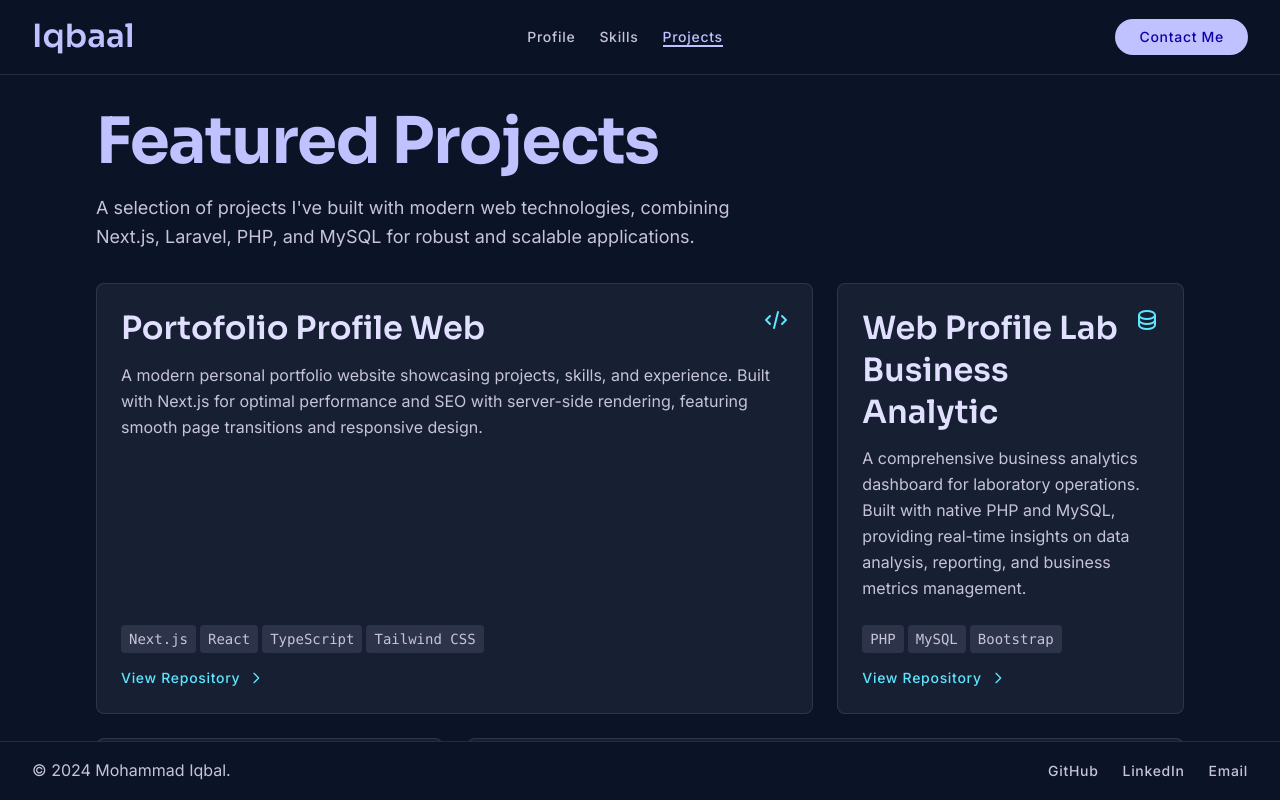
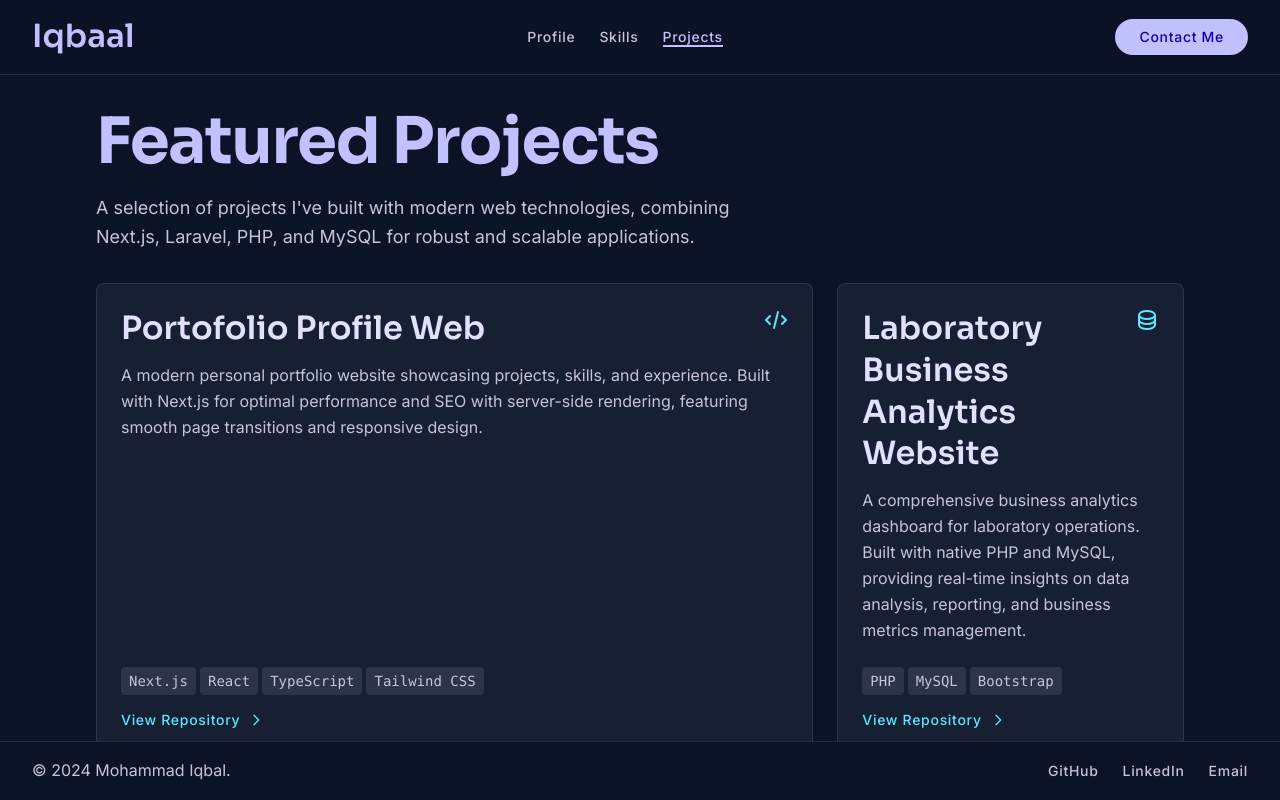
Before and after one commit to miqi4/profile, a Next.js app: page /projects in a window 1280 px wide. Built offline with nearby package versions, Linux system fonts and the light colour scheme.

Commit message:
feat(ProjectsSection): Improve project titles with clearer naming

```diff
--- a/app/components/ProjectsSection.tsx
+++ b/app/components/ProjectsSection.tsx
@@ -9,21 +9,21 @@ const projects = [
     span: "col-span-1 md:col-span-2 lg:col-span-2"
   },
   {
-    title: "Web Profile Lab Business Analytic",
+    title: "Laboratory Business Analytics Website",
     icon: "database",
     description: "A comprehensive business analytics dashboard for laboratory operations. Built with native PHP and MySQL, providing real-time insights on data analysis, reporting, and business metrics management.",
     tags: ["PHP", "MySQL", "Bootstrap"],
     span: "col-span-1"
   },
   {
-    title: "Web Digital Printing",
+    title: "Digital Printing Website",
     icon: "printer",
     description: "Full-featured digital printing management system with order processing, inventory tracking, and customer management. Built with Laravel framework and Filament admin panel for seamless operations.",
     tags: ["Laravel", "Filament", "MySQL", "PHP"],
     span: "col-span-1"
   },
   {
-    title: "Web Online Ticket Bus",
+    title: "Bus Ticket Booking Website",
     icon: "bus",
     description: "A sophisticated online bus ticketing platform enabling passengers to search, book, and manage reservations. Developed with Laravel and Filament for robust backend operations and intuitive admin interface.",
     tags: ["Laravel", "Filament", "MySQL", "PHP"],
```
